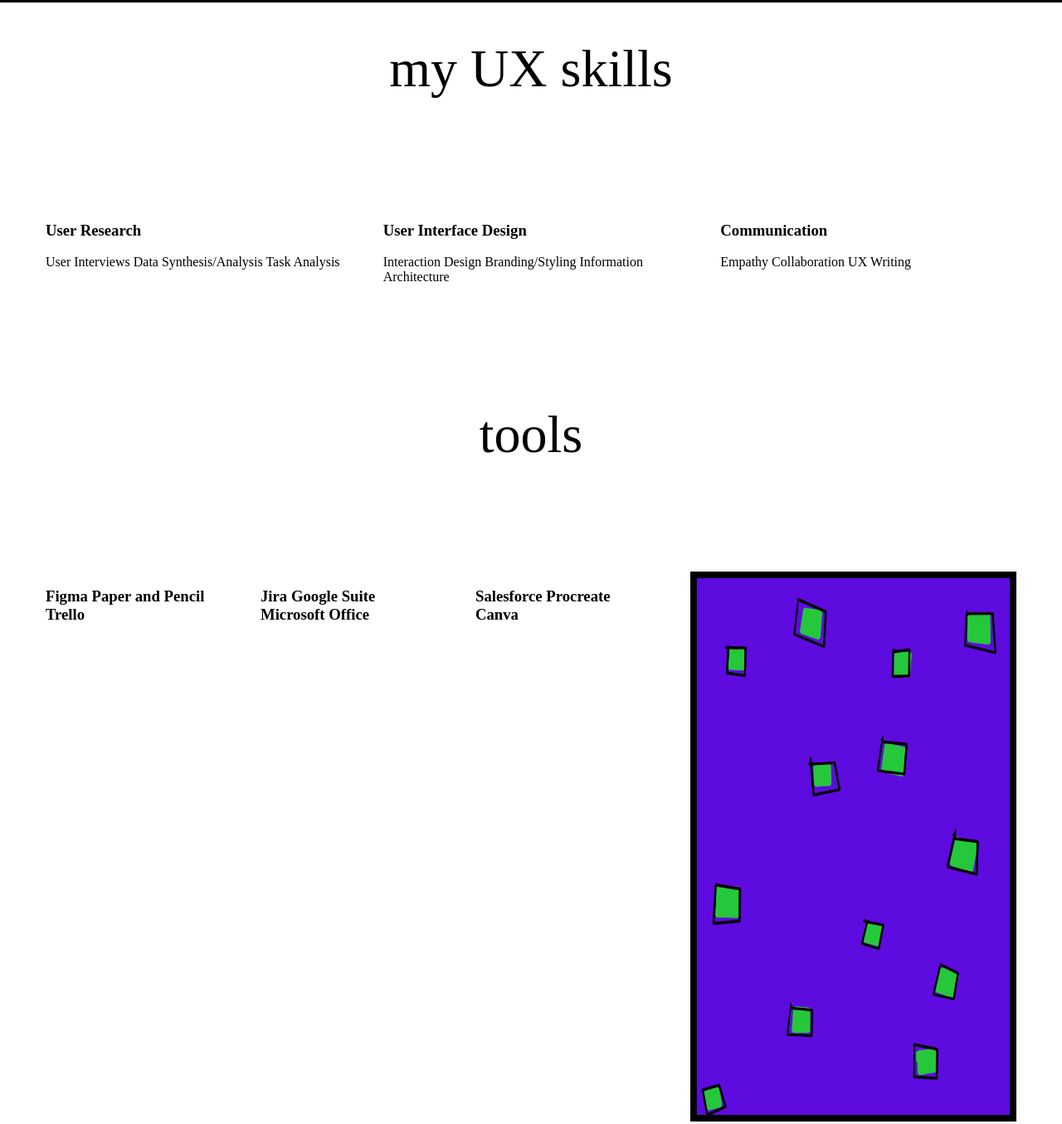
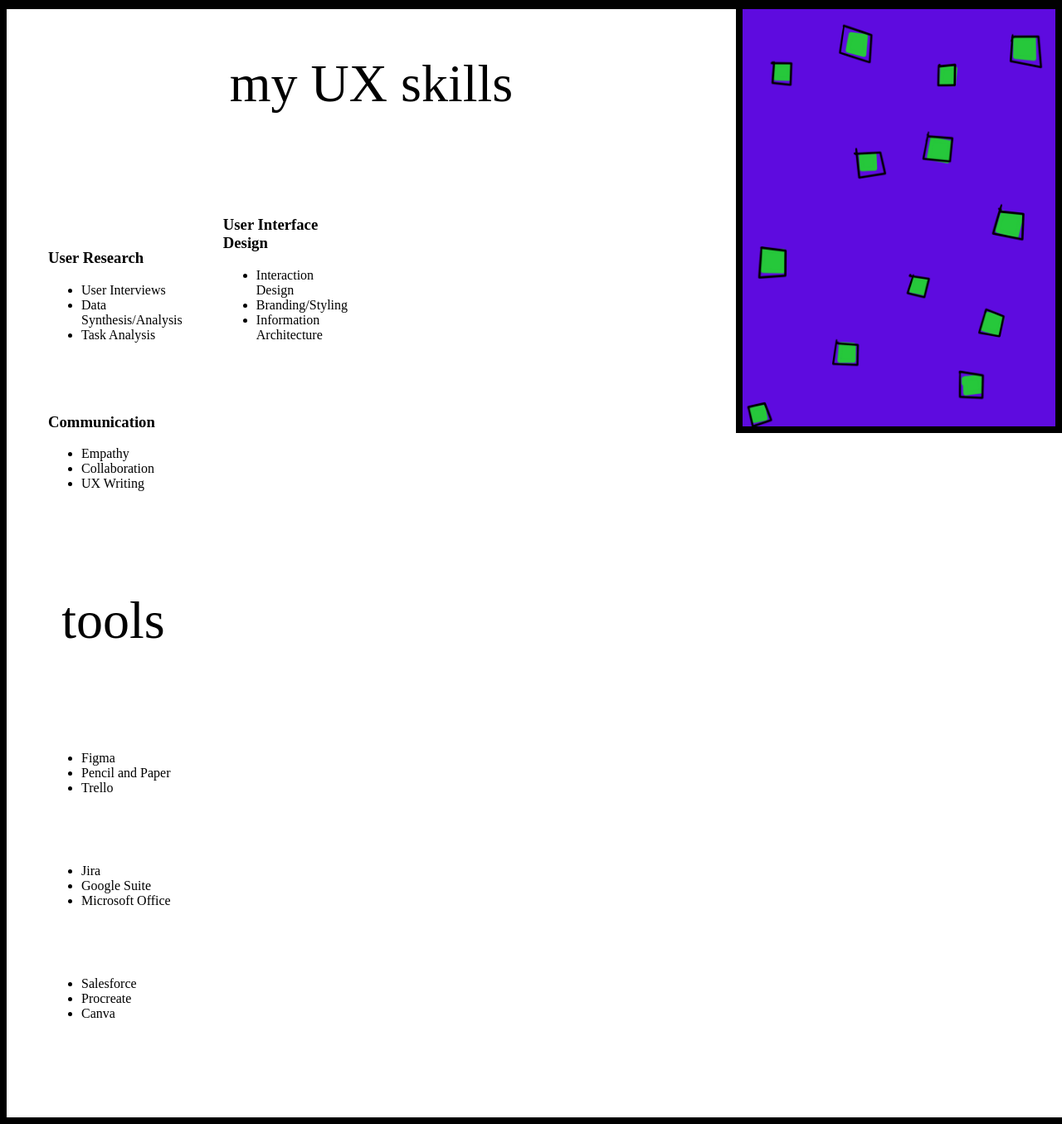
Before and after one commit to bmurphs531/UX_UI_HW_18, a plain HTML site: page index.html in a window 1280 px wide. Shown: the part 1961-3316 px from the top of the page at 83% size. Drawn offline with Linux system fonts and the light colour scheme; files whose address does not match are found by name; a web font is replaced by a local one.

Commit message:
still trying to make them match
chugging along, going to try to create a grid, similar to the work section above

```diff
--- a/css/style.css
+++ b/css/style.css
@@ -118,12 +118,6 @@ button {
   background-color: #5e0bdf;
 }
 
-.myDoodle img {
-  border: 8px solid black;
-  width: 377px;
-  height: 647px;
-}
-
 .workHeading {
   text-align: center;
   color: black;
@@ -158,6 +152,13 @@ button {
   max-width: 375px;
   display: flex;
   align-items: center;
+}
+
+.myDoodle img {
+  border: 8px solid black;
+  width: 377px;
+  height: 100%;
+  float: right;
 }
 
 .heading1 {
@@ -245,13 +246,23 @@ button {
 }
 
 .flexContainer {
-  display: flex;
-  padding: 60px 30px;
+  border: 8px solid black;
+  padding: 0px 0px 50px 0px;
+  padding-top: 20;
+  width: 1440px;
+  /* display: flex;
+  padding: 60px 30px; */
 }
 
 .flexContainer div {
   width: 33%;
   padding: 25px;
+}
+
+.skills1,
+.skills2,
+.skills3 {
+  display: inline-block;
 }
 
 footer {
--- a/index.html
+++ b/index.html
@@ -86,38 +86,61 @@
         </div>
       </div>
     </section>
-    <div>
-      <h1 class="heading">my UX skills</h1>
+    <div class="myDoodle">
+      <img src="./images/portfolio website doodle.png" />
     </div>
     <section class="flexContainer">
-      <div>
-        <h3>User Research</h3>
-        <p>User Interviews Data Synthesis/Analysis Task Analysis</p>
+      <h1 class="heading">my UX skills</h1>
+      <div class="mySkillsTools">
+        <div class="skills1">
+          <h3 class="heading4">User Research</h3>
+          <ul>
+            <li>User Interviews</li>
+            <li>Data Synthesis/Analysis</li>
+            <li>Task Analysis</li>
+          </ul>
         </div>
-      <div>
-        <h3>User Interface Design</h3>
-        <p>Interaction Design Branding/Styling Information Architecture</p>
+        <div class="skills2">
+          <h3 class="heading5">User Interface Design</h3>
+          <ul>
+            <li>Interaction Design</li>
+            <li>Branding/Styling</li>
+            <li>Information Architecture</li>
+          </ul>
         </div>
-      <div>
-        <h3>Communication</h3>
-        <p>Empathy Collaboration UX Writing</p>
+        <div class="skills3">
+          <h3 class="heading6">Communication</h3>
+          <ul>
+            <li>Empathy</li>
+            <li>Collaboration</li>
+            <li>UX Writing</li>
+          </ul>
         </div>
-    </section>
+
         <div>
           <h1 class="heading">tools</h1>
         </div>
-    <section class="flexContainer">
-      <div>
-        <h3>Figma Paper and Pencil Trello</h3>
+        <div class="tools1">
+          <ul>
+            <li>Figma</li>
+            <li>Pencil and Paper</li>
+            <li>Trello</li>
+          </ul>
         </div>
-      <div>
-        <h3>Jira Google Suite Microsoft Office</h3>
+        <div class="tools2">
+          <ul>
+            <li>Jira</li>
+            <li>Google Suite</li>
+            <li>Microsoft Office</li>
+          </ul>
         </div>
-      <div>
-        <h3>Salesforce Procreate Canva</h3>
+        <div class="tools3">
+          <ul>
+            <li>Salesforce</li>
+            <li>Procreate</li>
+            <li>Canva</li>
+          </ul>
         </div>
-      <div class="myDoodle">
-        <img src="./images/portfolio website doodle.png" />
       </div>
     </section>
     <footer>
```
Lines whose indentation alone changed are shown as unchanged.
